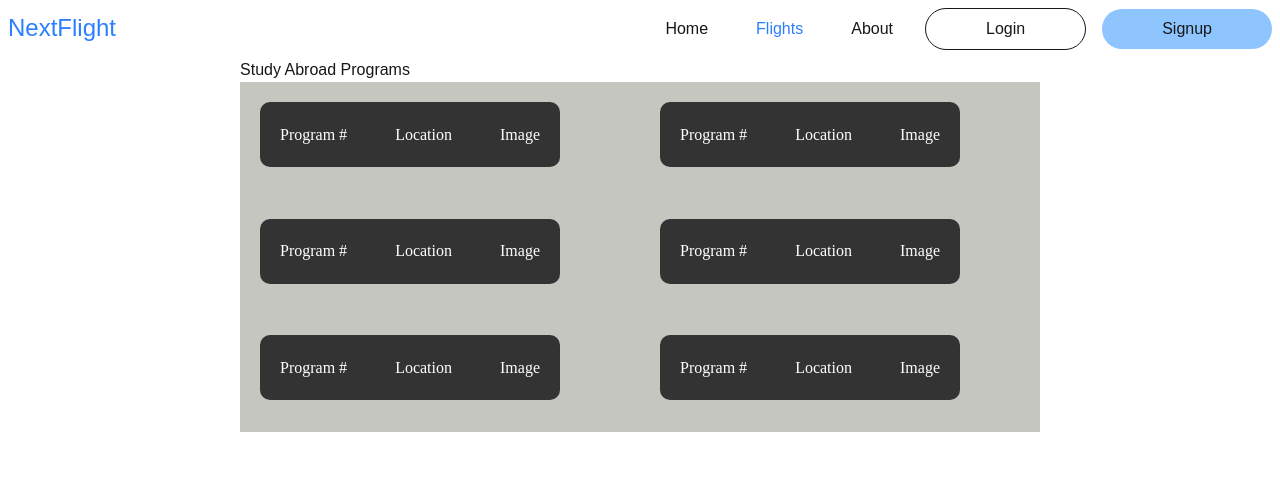
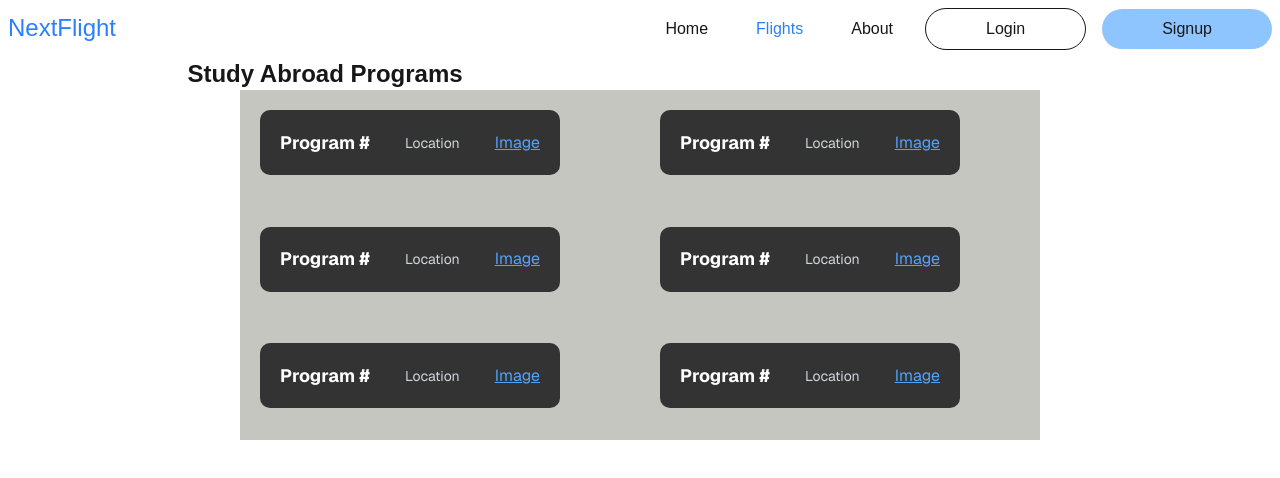
Before and after one commit to rmolina4/NextFlight, a Next.js app in the folder app/: page /flights in a window 1280 px wide. Shown: the top 478 px of the page. Built offline with nearby package versions, Linux system fonts and the light colour scheme.

Commit message:
Removed global CSS and used inline tailwind styling for study abroad components

```diff
--- a/app/src/app/globals.css
+++ b/app/src/app/globals.css
@@ -24,29 +24,3 @@ body {
   color: var(--foreground);
   font-family: Arial, Helvetica, sans-serif;
 }
-.abroadContainer{
-  margin: auto;
-  width:800px;
-  height:350px;
-  background-color:rgb(198, 198, 193);
-  display:grid;
-  grid-template-columns: 1fr 1fr;
-}
-  .IndivCard{
-    display: flex;
-    margin:20px;
-    background-color:#333;
-    padding:20px;
-    border-radius:10px;
-    color:#fff;
-    align-items:center;
-    justify-content:space-between;
-    font-family:nunito-sans;
-    max-height: 65px;
-    max-width: 300px;
-  }
-  .AbroadTitle{
-    display:flex;
-    justify-content: center;
-    margin: 0px 630px 0px 0px;
-  }
--- a/app/src/components/abroadcards.tsx
+++ b/app/src/components/abroadcards.tsx
@@ -1,9 +1,10 @@
 export default function Abroadcards() {
     return (
-        <div className="IndivCard">
-            <h1>Program #</h1>
-            <p> Location</p>
-            <a href="Google.com"> Image</a>
-        </div>
-    )
-}
+        // Container for separate cards, with title, location, and image
+      <div className="flex m-5 bg-[#333] p-5 rounded-[10px] text-white items-center justify-between max-h-[65px] max-w-[300px] font-sans">
+        <h1 className="text-lg font-bold">Program #</h1>
+        <p className="text-sm text-gray-300">Location</p>
+        <a href="https://google.com" className="underline text-blue-400">Image</a>
+      </div>
+    );
+  }
--- a/app/src/components/studyabroad.tsx
+++ b/app/src/components/studyabroad.tsx
@@ -2,16 +2,19 @@ import Abroadcards from "./abroadcards";
 
 export default function Studyabroad() {
     return (
+        // Title of the study abroad program portion and its container
         <div>
-            <h1 className="AbroadTitle"> Study Abroad Programs</h1>
-            <div className="abroadContainer">
-            <Abroadcards/>
-            <Abroadcards/>
-            <Abroadcards/>
-            <Abroadcards/>
-            <Abroadcards/>
-            <Abroadcards/>
+            <h1 className="flex justify-center mr-[630px] text-2xl font-semibold">
+                Study Abroad Programs
+            </h1>
+            <div className="mx-auto w-[800px] h-[350px] bg-[#c6c6c1] grid grid-cols-2">
+                <Abroadcards />
+                <Abroadcards />
+                <Abroadcards />
+                <Abroadcards />
+                <Abroadcards />
+                <Abroadcards />
             </div>
         </div>
-    )
+    );
 }
```
